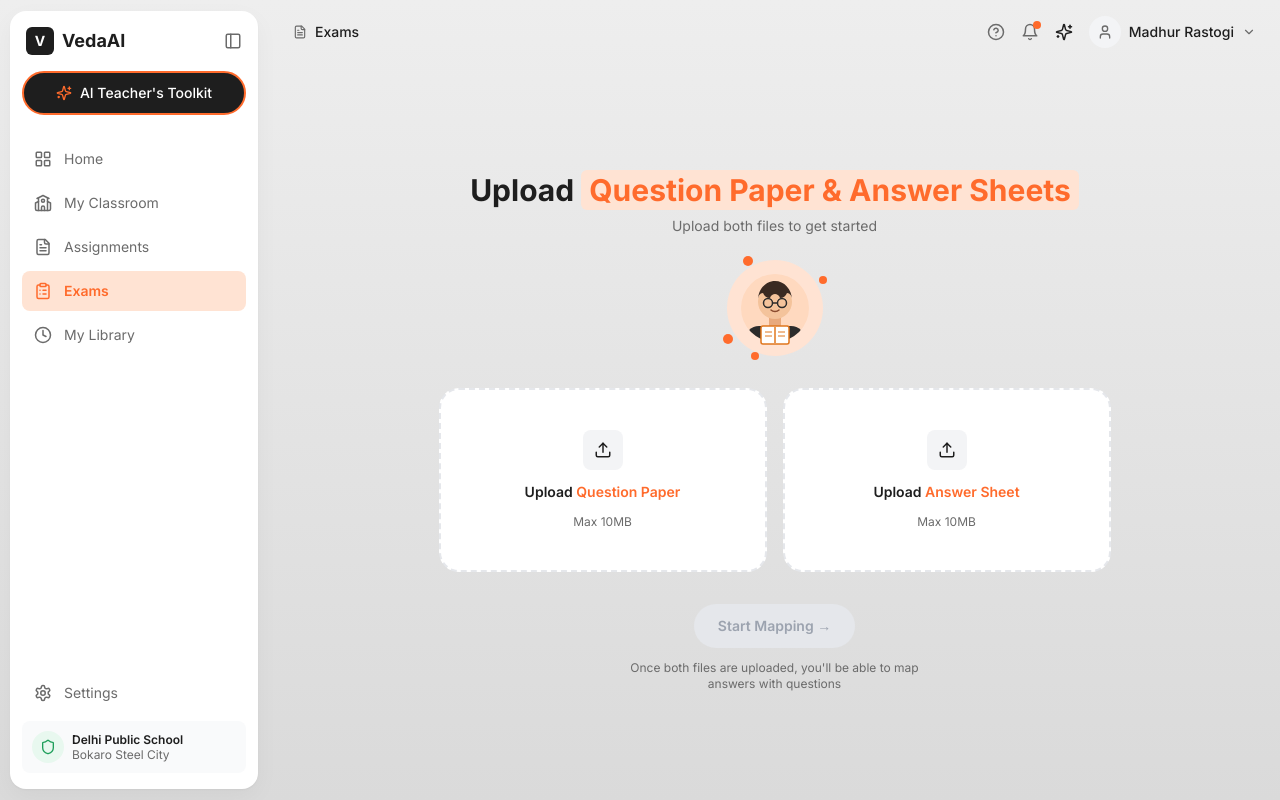
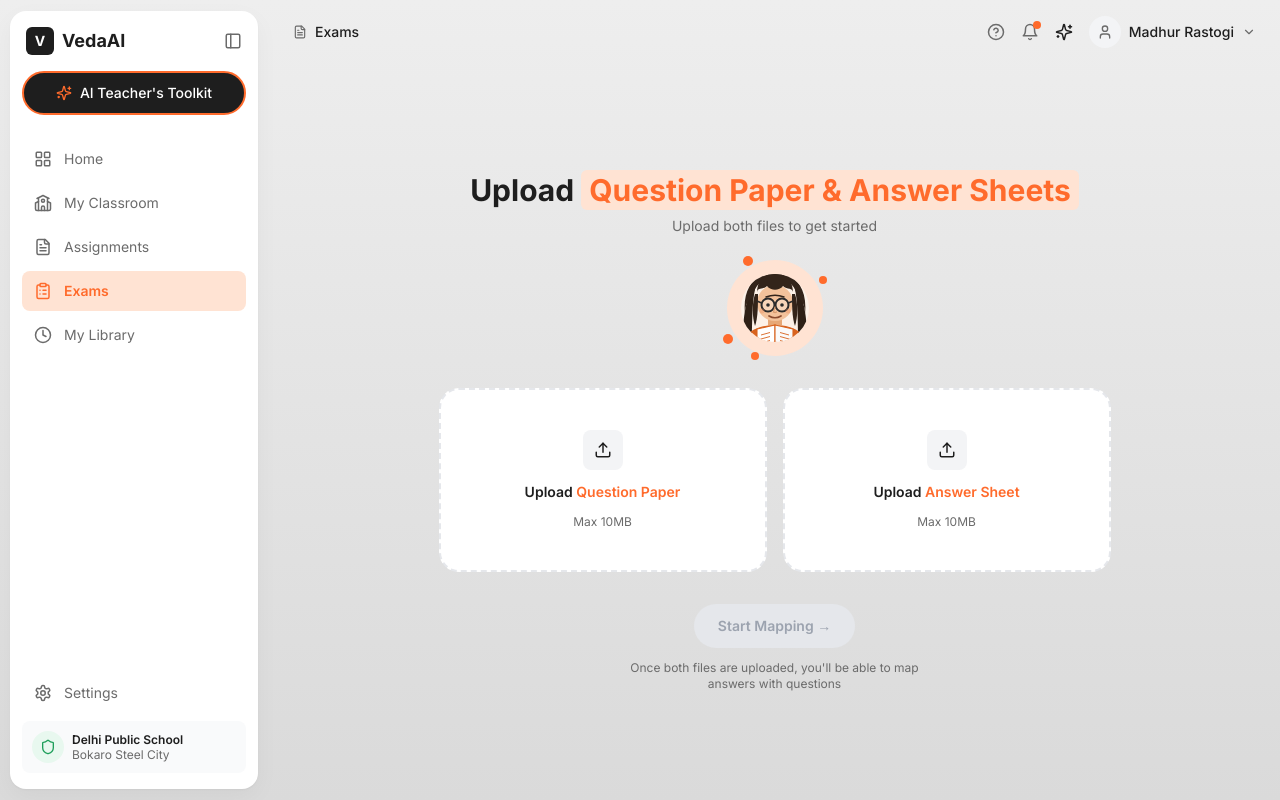
Before and after one commit to Abhishek180-Kumar/VedaAi, a Next.js app in the folder apps/web/: page / in a window 1280 px wide. Built offline with nearby package versions, Linux system fonts and the light colour scheme.

Commit message:
Redesign teacher avatar to closely match Figma reference photo

```diff
--- a/apps/web/app/page.tsx
+++ b/apps/web/app/page.tsx
@@ -323,27 +323,46 @@ function UploadScreen({
               <circle cx="48" cy="48" r="34" />
             </clipPath>
           </defs>
-          <circle cx="48" cy="48" r="34" fill="#FFD9BF" />
+          <circle cx="48" cy="48" r="34" fill="#FDF1E7" />
           <g clipPath="url(#avatarClip)">
-            <rect x="18" y="66" width="60" height="28" rx="14" fill="#2B2B2B" />
-            <rect x="42" y="52" width="12" height="14" fill="#E8A97C" />
-            <circle cx="48" cy="42" r="17" fill="#F4C39B" />
+            <path d="M16 96 C14 60 20 30 30 22 C24 40 26 60 24 96 Z" fill="#2E2016" />
+            <path d="M80 96 C82 60 76 30 66 22 C72 40 70 60 72 96 Z" fill="#2E2016" />
+            <path d="M12 96 C12 76 27 65 48 65 C69 65 84 76 84 96 Z" fill="#D9631E" />
+            <path d="M35 68 L48 84 L61 68 L61 96 L35 96 Z" fill="#FFFFFF" />
+            <rect x="41" y="56" width="14" height="18" fill="#E7A876" />
             <path
-              d="M31 40c0-11 8-19 17-19s17 8 17 19c0-4-2-7-5-7-1 3-4 5-7 5-1-3-3-4-5-4s-4 1-5 4c-3 0-6-2-7-5-3 0-5 3-5 7z"
-              fill="#3A2A22"
+              d="M18 54 C15 26 30 12 48 12 C66 12 81 26 78 54 C78 44 74 38 70 38 C70 26 60 18 48 18 C36 18 26 26 26 38 C22 38 18 44 18 54 Z"
+              fill="#33241A"
             />
-            <circle cx="41" cy="43" r="4.5" fill="none" stroke="#2B2B2B" strokeWidth="1.5" />
-            <circle cx="55" cy="43" r="4.5" fill="none" stroke="#2B2B2B" strokeWidth="1.5" />
-            <line x1="45.5" y1="43" x2="50.5" y2="43" stroke="#2B2B2B" strokeWidth="1.5" />
-            <path d="M44 50c2 2 6 2 8 0" stroke="#8A4B2E" strokeWidth="1.5" fill="none" strokeLinecap="round" />
-          </g>
-          <g transform="translate(34,66)">
-            <rect x="0" y="0" width="28" height="18" rx="2" fill="#fff" stroke="#E0771E" strokeWidth="1.5" />
-            <line x1="14" y1="1" x2="14" y2="17" stroke="#E0771E" strokeWidth="1.5" />
-            <line x1="4" y1="6" x2="11" y2="6" stroke="#E0771E" strokeWidth="1" />
-            <line x1="4" y1="10" x2="11" y2="10" stroke="#E0771E" strokeWidth="1" />
-            <line x1="17" y1="6" x2="24" y2="6" stroke="#E0771E" strokeWidth="1" />
-            <line x1="17" y1="10" x2="24" y2="10" stroke="#E0771E" strokeWidth="1" />
+            <circle cx="48" cy="43" r="18" fill="#F3C29B" />
+            <path
+              d="M30 33 C30 20 38 13 48 13 C58 13 66 20 66 33 C66 27 60 30 56 26 C52 31 44 31 40 26 C36 30 30 27 30 33 Z"
+              fill="#33241A"
+            />
+            <path d="M28 34 C25 44 25 56 28 66 C31 58 31 44 31 34 Z" fill="#33241A" />
+            <path d="M68 34 C71 44 71 56 68 66 C65 58 65 44 65 34 Z" fill="#33241A" />
+            <path d="M39 37 Q48 33.5 57 37" stroke="#33241A" strokeWidth="1.4" fill="none" strokeLinecap="round" />
+            <circle cx="41" cy="45" r="6.5" fill="#FFFFFF" fillOpacity="0.3" stroke="#2B2B2B" strokeWidth="2" />
+            <circle cx="55" cy="45" r="6.5" fill="#FFFFFF" fillOpacity="0.3" stroke="#2B2B2B" strokeWidth="2" />
+            <line x1="47.5" y1="45" x2="48.5" y2="45" stroke="#2B2B2B" strokeWidth="2" />
+            <line x1="34.5" y1="43" x2="30" y2="41" stroke="#2B2B2B" strokeWidth="1.5" />
+            <line x1="61.5" y1="43" x2="66" y2="41" stroke="#2B2B2B" strokeWidth="1.5" />
+            <circle cx="41" cy="45" r="1.8" fill="#2B2B2B" />
+            <circle cx="55" cy="45" r="1.8" fill="#2B2B2B" />
+            <path d="M48 47 L46.5 52 Q48 53.2 49.5 52" stroke="#D89B6E" strokeWidth="1.2" fill="none" strokeLinecap="round" />
+            <path d="M42 56 Q48 59.5 54 56" stroke="#8A4B2E" strokeWidth="1.7" fill="none" strokeLinecap="round" />
+            <circle cx="35" cy="51" r="2.5" fill="#E88A5C" fillOpacity="0.35" />
+            <circle cx="61" cy="51" r="2.5" fill="#E88A5C" fillOpacity="0.35" />
+            <g transform="translate(28,64)">
+              <path d="M2 5 L20 1 L20 22 L2 26 Z" fill="#FFFFFF" stroke="#D9631E" strokeWidth="1.1" />
+              <path d="M20 1 L38 5 L38 26 L20 22 Z" fill="#FAFAFA" stroke="#D9631E" strokeWidth="1.1" />
+              <line x1="6" y1="11" x2="15" y2="8.5" stroke="#D9631E" strokeWidth="0.9" />
+              <line x1="6" y1="15" x2="15" y2="12.5" stroke="#D9631E" strokeWidth="0.9" />
+              <line x1="6" y1="19" x2="15" y2="16.5" stroke="#D9631E" strokeWidth="0.9" />
+              <line x1="25" y1="8.5" x2="34" y2="11" stroke="#D9631E" strokeWidth="0.9" />
+              <line x1="25" y1="12.5" x2="34" y2="15" stroke="#D9631E" strokeWidth="0.9" />
+              <line x1="25" y1="16.5" x2="34" y2="19" stroke="#D9631E" strokeWidth="0.9" />
+            </g>
           </g>
         </svg>
         <span className="absolute -top-1 left-4 w-2.5 h-2.5 rounded-full bg-veda-orange" />
```
